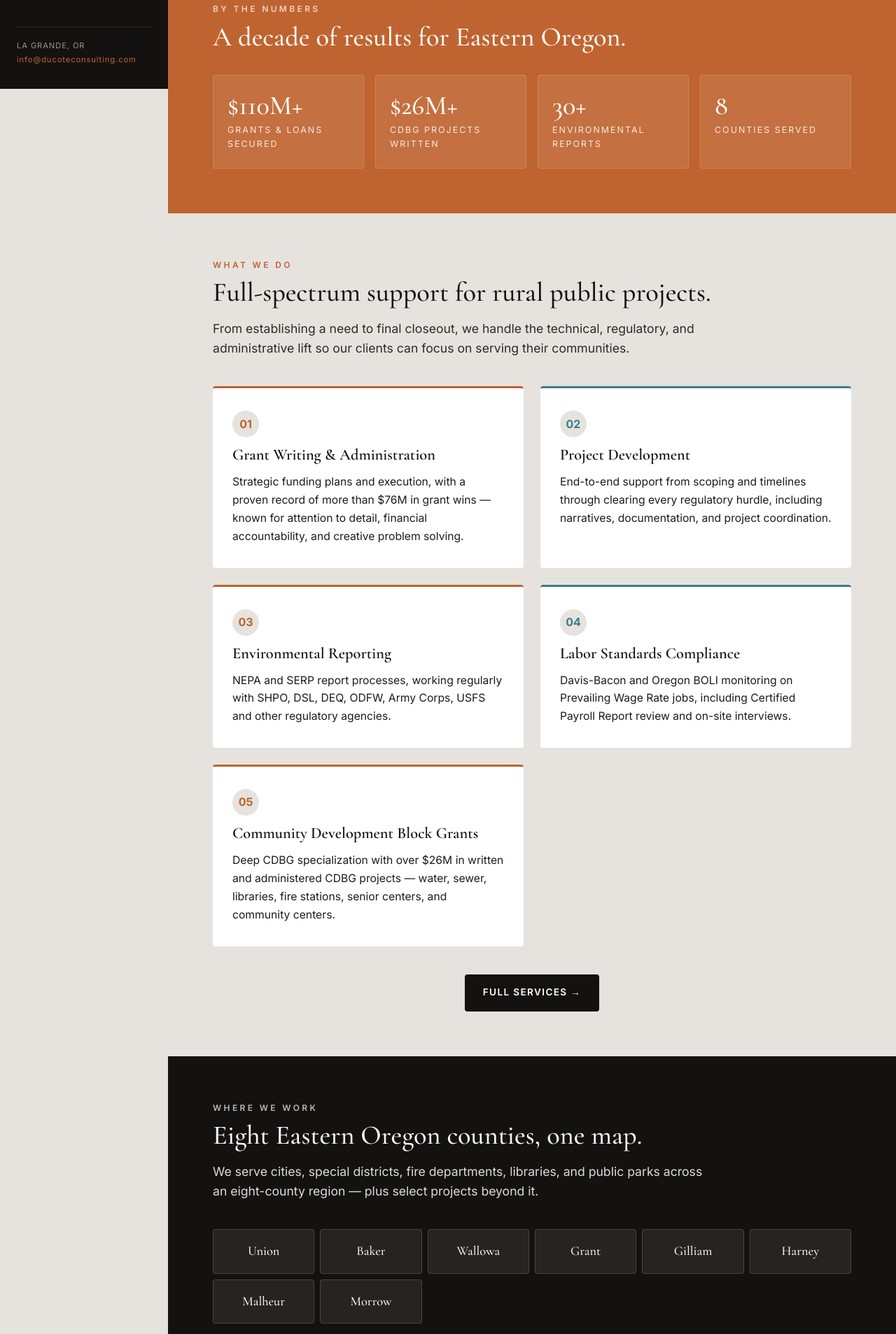
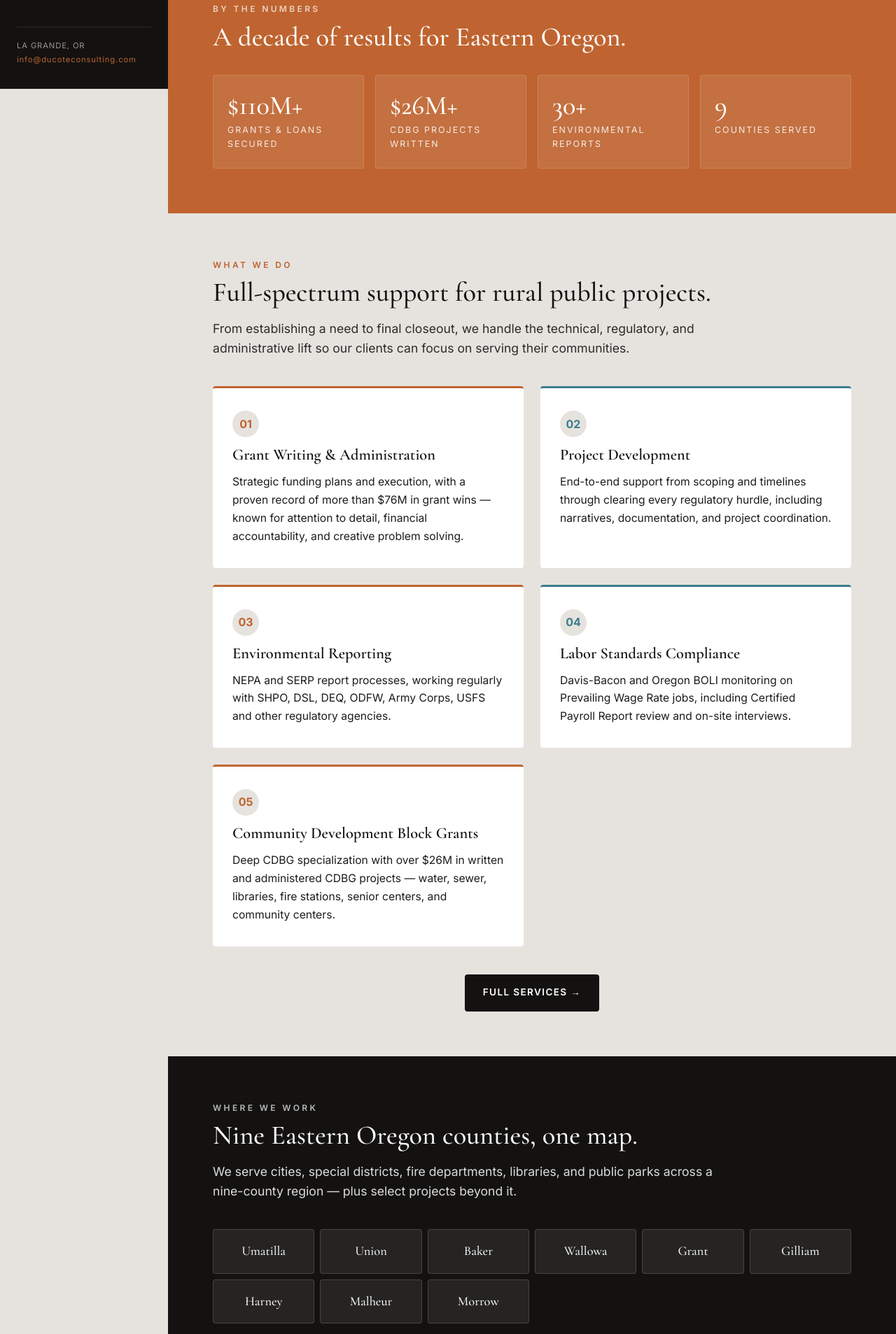
Before and after one commit to shellcorpnet/ducote-site, a plain HTML site: page index.html in a window 1280 px wide. Shown: the part 673-2580 px from the top of the page at 70% size. Drawn offline with nearby package versions, Linux system fonts and the light colour scheme.

Commit message:
Add Umatilla County to service area (nine counties)
Co-Authored-By: Claude Opus 5.5 <noreply@anthropic.com>

```diff
--- a/index.html
+++ b/index.html
@@ -53,7 +53,7 @@
         <div class="stat"><p class="stat__n">$110M+</p><p class="stat__l">Grants &amp; loans secured</p></div>
         <div class="stat"><p class="stat__n">$26M+</p><p class="stat__l">CDBG projects written</p></div>
         <div class="stat"><p class="stat__n">30+</p><p class="stat__l">Environmental reports</p></div>
-        <div class="stat"><p class="stat__n">8</p><p class="stat__l">Counties served</p></div>
+        <div class="stat"><p class="stat__n">9</p><p class="stat__l">Counties served</p></div>
       </div>
     </section>
 
@@ -78,10 +78,11 @@
     <section class="section--ink">
       <div class="section__header">
         <p class="section__eyebrow">Where we work</p>
-        <h2 class="section__title">Eight Eastern Oregon counties, one map.</h2>
-        <p class="section__lede">We serve cities, special districts, fire departments, libraries, and public parks across an eight-county region — plus select projects beyond it.</p>
+        <h2 class="section__title">Nine Eastern Oregon counties, one map.</h2>
+        <p class="section__lede">We serve cities, special districts, fire departments, libraries, and public parks across a nine-county region — plus select projects beyond it.</p>
       </div>
       <div class="counties">
+        <div class="county">Umatilla</div>
         <div class="county">Union</div>
         <div class="county">Baker</div>
         <div class="county">Wallowa</div>
```
Also changed, not shown: portfolio.html (+3 -2 lines).
